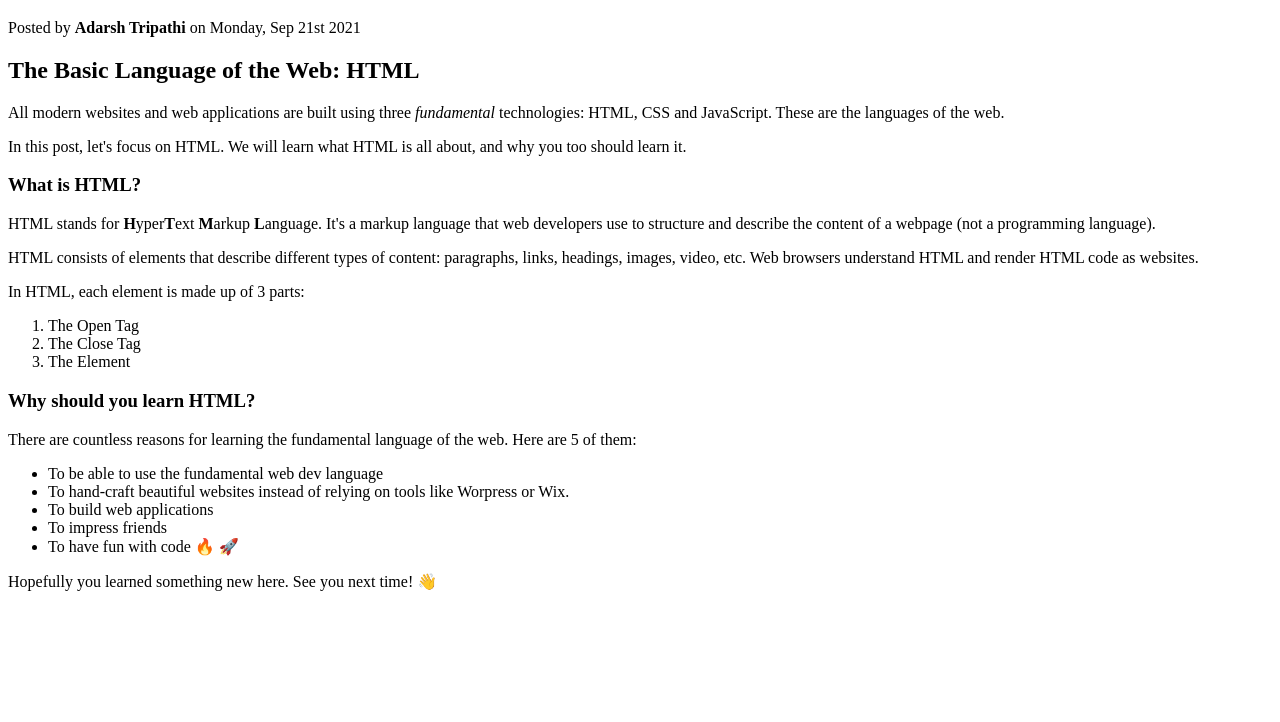
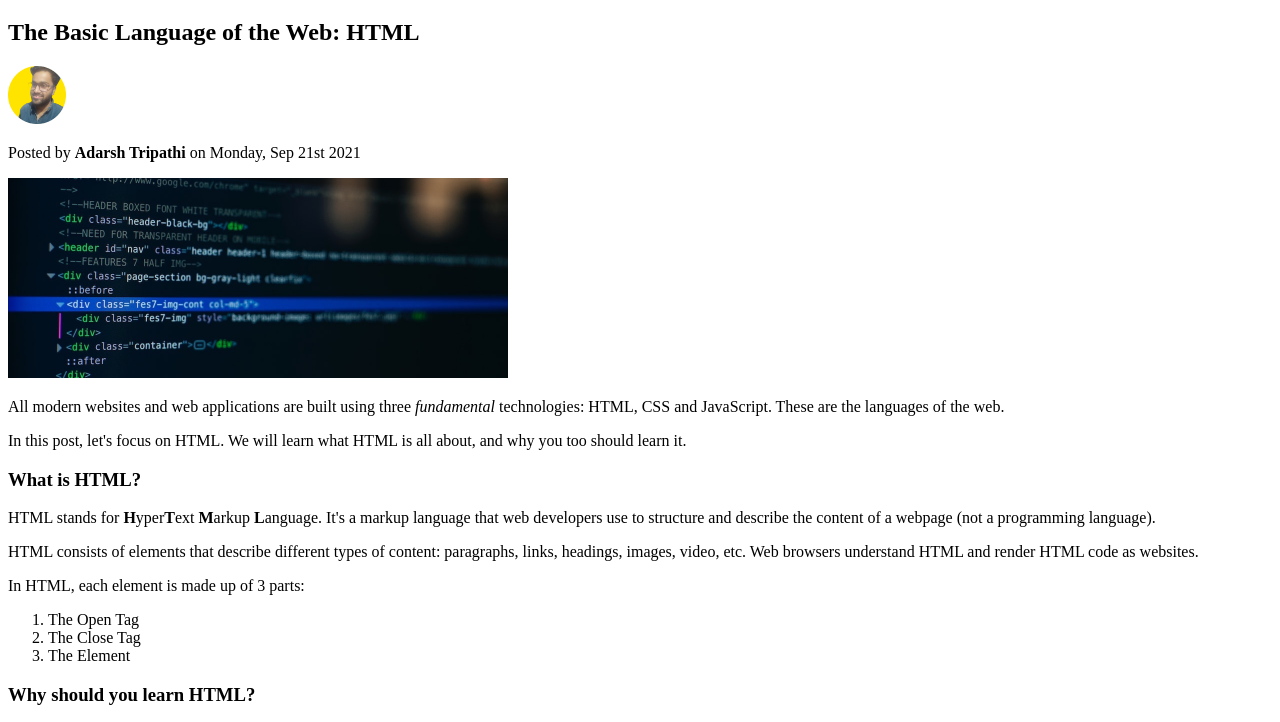
Before and after one commit to adarshtiwari1998/html-and-css-website-course-tut, a plain HTML site: page HTML-Fundamentals/index.html in a window 1280 px wide. Shown: the part 62-784 px from the top of the page. Drawn offline with Linux system fonts and the light colour scheme.

Commit message:
HTML Fundamental lecture 2 -> folder restructure and lecture 2 all concept finshed including img element and attributes

```diff
--- a/01-Test/HTML-Fundamentals/index.html
+++ b/HTML-Fundamentals/index.html
@@ -1,10 +1,11 @@
 <!DOCTYPE html>
 <html lang="en">
   <head>
+    <!--Meta data (data about the data, describe the charset)-->
     <meta charset="UTF-8" />
     <meta http-equiv="X-UA-Compatible" content="IE=edge" />
     <meta name="viewport" content="width=device-width, initial-scale=1.0" />
-    <title>HTML is the language of the Web</title>
+    <title>The Basic Language of the Web | HTML</title>
   </head>
   <body>
     <!-- <h1>HTML is the language of the Web</h1>
@@ -14,8 +15,23 @@
     <h5>Lorem ipsum dolor sit amet consectetur.</h5>
     <h6>Lorem ipsum dolor sit amet consectetur.</h6>  -->
     <h1>📘 Learn with Adarsh</h1>
+    <h2>The Basic Language of the Web: HTML</h2>
+    <img
+      src="author-image.png"
+      alt="author-image-adarsh-tripathi"
+      title="author-image-adarsh-tripathi"
+      width="58"
+      height="58"
+    />
     <p>Posted by <strong>Adarsh Tripathi</strong> on Monday, Sep 21st 2021</p>
-    <h2>The Basic Language of the Web: HTML</h2>
+
+    <img
+      src="post-img.jpg"
+      alt="post-image"
+      title="post-image"
+      width="500"
+      height="200"
+    />
     <p>
       All modern websites and web applications are built using three
       <i>fundamental</i>
```
Also changed, not shown: HTML-Fundamentals/author-image.png (added), HTML-Fundamentals/post-img.jpg (added), HTML-Fundamentals/semantic-html.txt (renamed from 01-Test/HTML-Fundamentals/semantic-html.txt), 1 other file.
